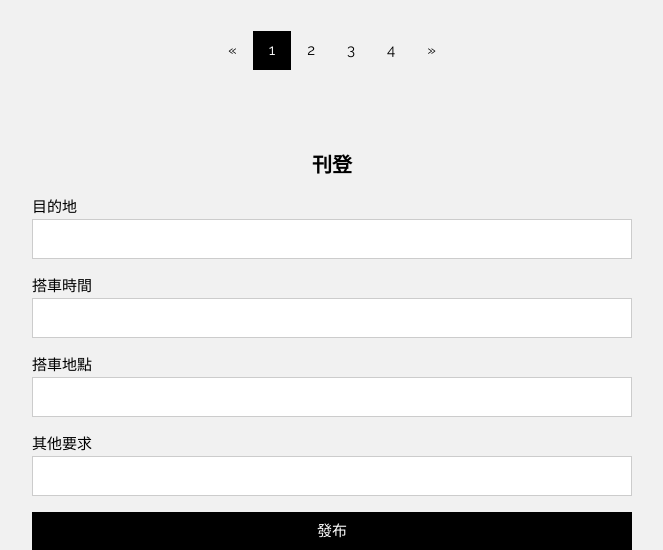
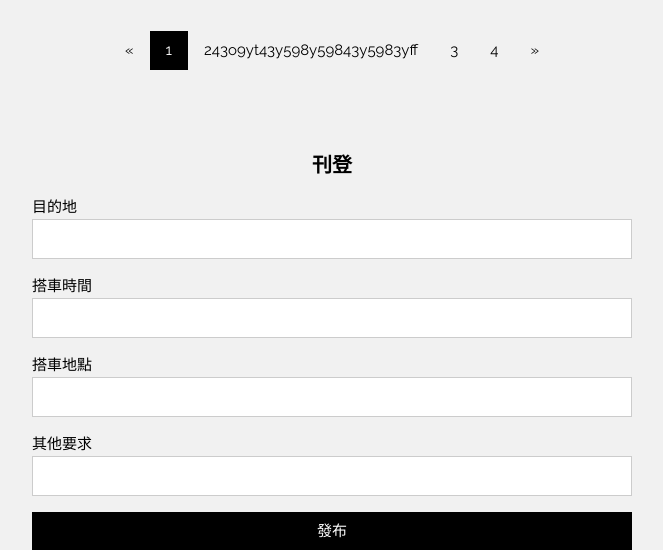
Before and after one commit to kangwei0988/NTOUMotoGo, a Python web app: template templates/17.18-rating.html in a window 1280 px wide. Shown: the part 84-634 px from the top of the page, without its empty margins (308-971 px from the left). Run offline with Jinja, Linux system fonts and the light colour scheme; the template is opened without the code that fills it, so the values that code supplies are empty.

Commit message:
test
test

```diff
--- a/templates/17.18-rating.html
+++ b/templates/17.18-rating.html
@@ -40,7 +40,7 @@
     <div class="w3-bar">
       <a href="#" class="w3-bar-item w3-button w3-hover-black">&laquo;</a>
       <a href="#" class="w3-bar-item w3-black w3-button">1</a>
-      <a href="#" class="w3-bar-item w3-button w3-hover-black">2</a>
+      <a href="#" class="w3-bar-item w3-button w3-hover-black">243o9yt43y598y59843y5983yff</a>
       <a href="#" class="w3-bar-item w3-button w3-hover-black">3</a>
       <a href="#" class="w3-bar-item w3-button w3-hover-black">4</a>
       <a href="#" class="w3-bar-item w3-button w3-hover-black">&raquo;</a>
```
